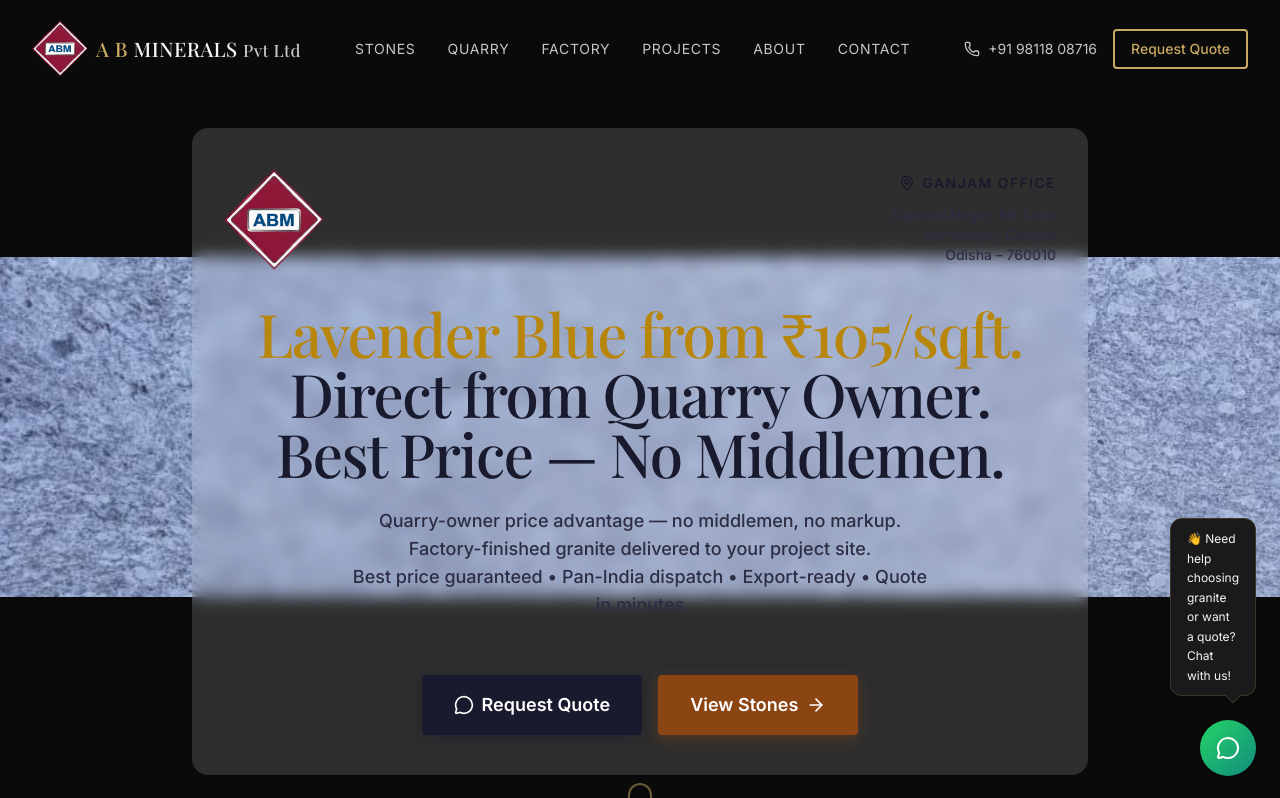
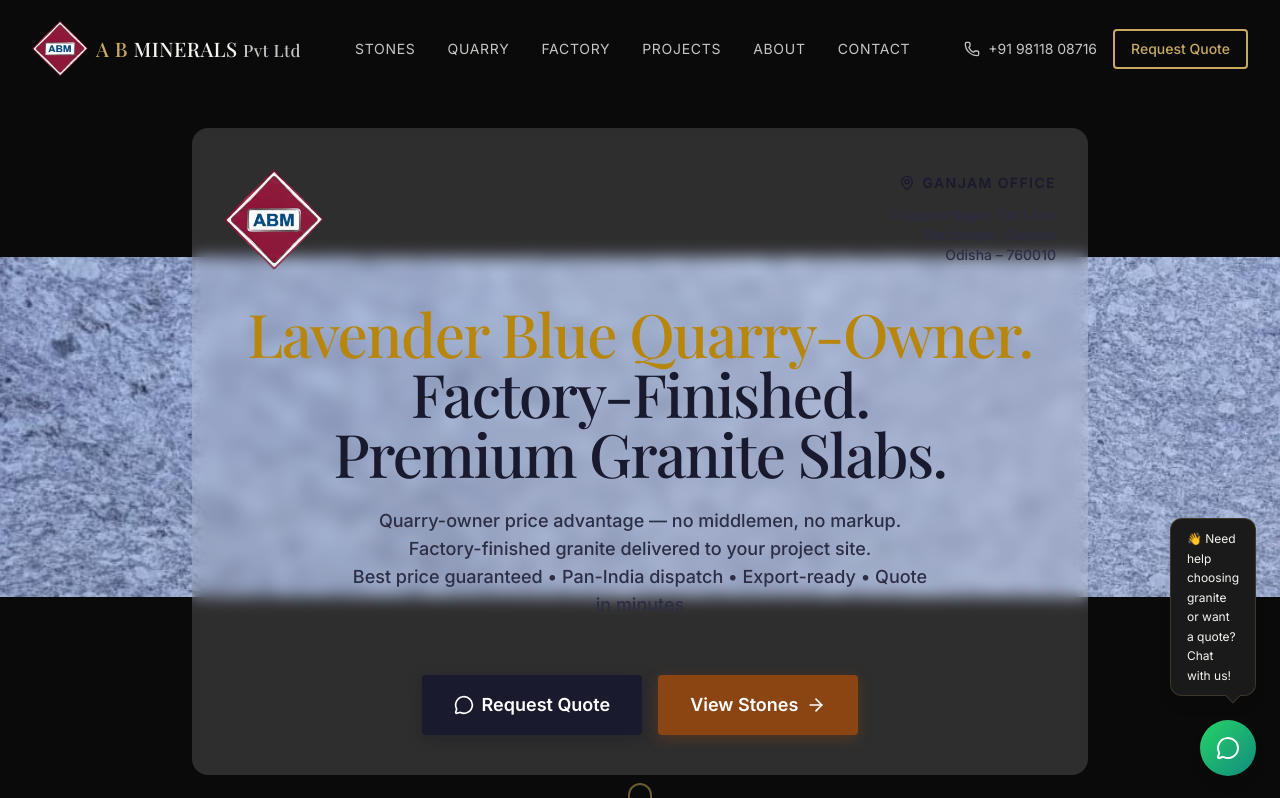
Before and after one commit to PseudoOzone/ab-minerals-website, a Next.js app: page / in a window 1280 px wide. Shown: the top 798 px of the page. Built offline with nearby package versions, Linux system fonts and the light colour scheme.

Commit message:
Revert hero headline - remove pricing from visible text

```diff
--- a/src/app/HomeClient.tsx
+++ b/src/app/HomeClient.tsx
@@ -103,11 +103,11 @@
               {/* Headline */}
               <motion.div variants={fadeInUp} className="text-center">
                 <h1 className="font-serif font-medium tracking-tight text-2xl sm:text-3xl md:text-4xl lg:text-5xl xl:text-6xl mb-4 sm:mb-6">
-                  <span style={{ color: '#B8860B' }}>Lavender Blue from ₹105/sqft.</span>
+                  <span style={{ color: '#B8860B' }}>Lavender Blue Quarry-Owner.</span>
                   <br />
-                  <span className="text-[#e0e0e0] sm:text-[#1a1a2e]">Direct from Quarry Owner.</span>
+                  <span className="text-[#e0e0e0] sm:text-[#1a1a2e]">Factory-Finished.</span>
                   <br />
-                  <span className="text-[#e0e0e0] sm:text-[#1a1a2e]">Best Price — No Middlemen.</span>
+                  <span className="text-[#e0e0e0] sm:text-[#1a1a2e]">Premium Granite Slabs.</span>
                 </h1>
               </motion.div>
 
```
